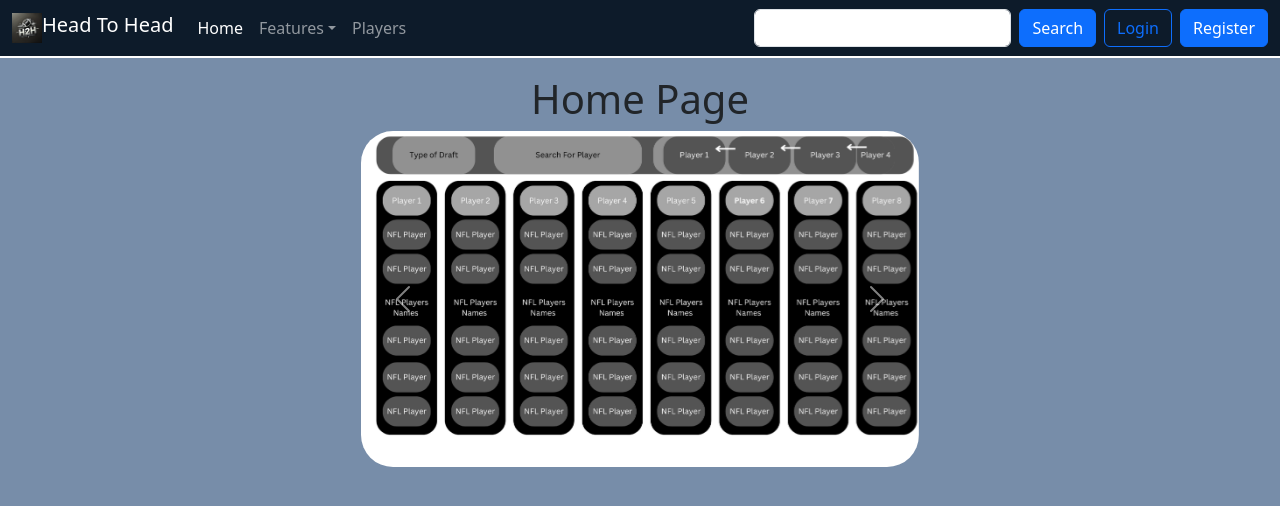
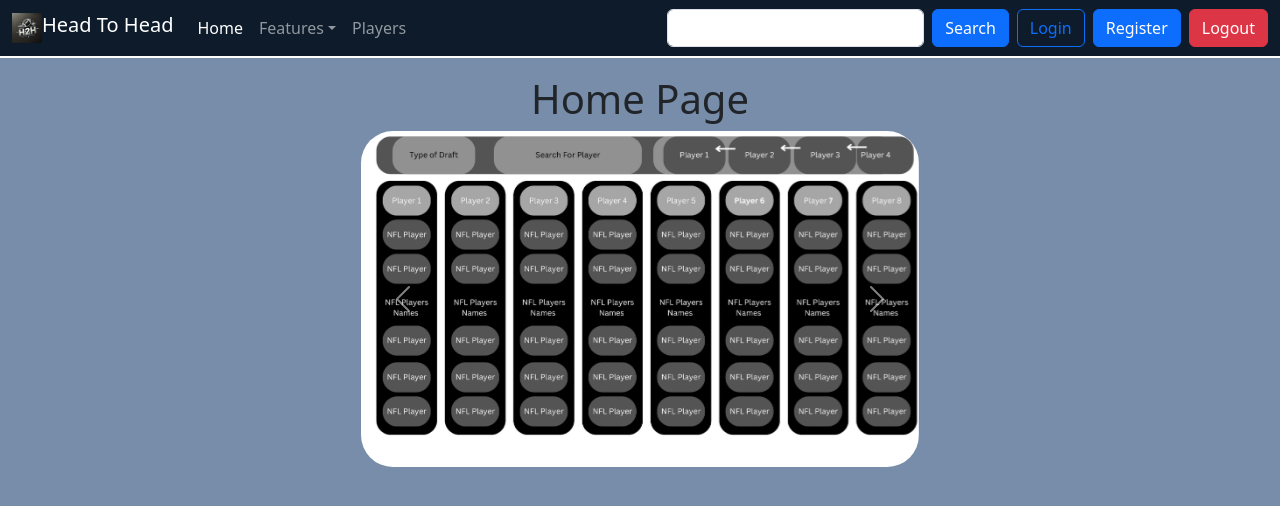
Before and after one commit to bmkinney6/H2H, a React (Vite) app: page / in a window 1280 px wide. Shown: the top 506 px of the page. Built offline with nearby package versions, Linux system fonts and the light colour scheme.

Commit message:
Added logout feature to test tokens

```diff
--- a/src/Components/NavBar.tsx
+++ b/src/Components/NavBar.tsx
@@ -18,6 +18,10 @@ function NavBar() {
   const handlePlayerClick = () => {
     navigate("/scout");
   };
+
+  const handleLogoutClick = () => {
+    navigate("/logout")
+  }
 
   return (
     <nav className="navbar fixed-top navbar-expand-sm navbar-dark">
@@ -94,13 +98,16 @@ function NavBar() {
         </form>
         <div className="ms-2">
           <button
-            className="btn btn-outline-primary me-2"
-            onClick={handleLoginClick}
+              className="btn btn-outline-primary me-2"
+              onClick={handleLoginClick}
           >
             Login
           </button>
-          <button className="btn btn-primary" onClick={handleRegisterClick}>
+          <button className="btn btn-primary me-2" onClick={handleRegisterClick}>
             Register
+          </button>
+          <button className="btn btn-danger" onClick={handleLogoutClick}>
+            Logout
           </button>
         </div>
       </div>
```
